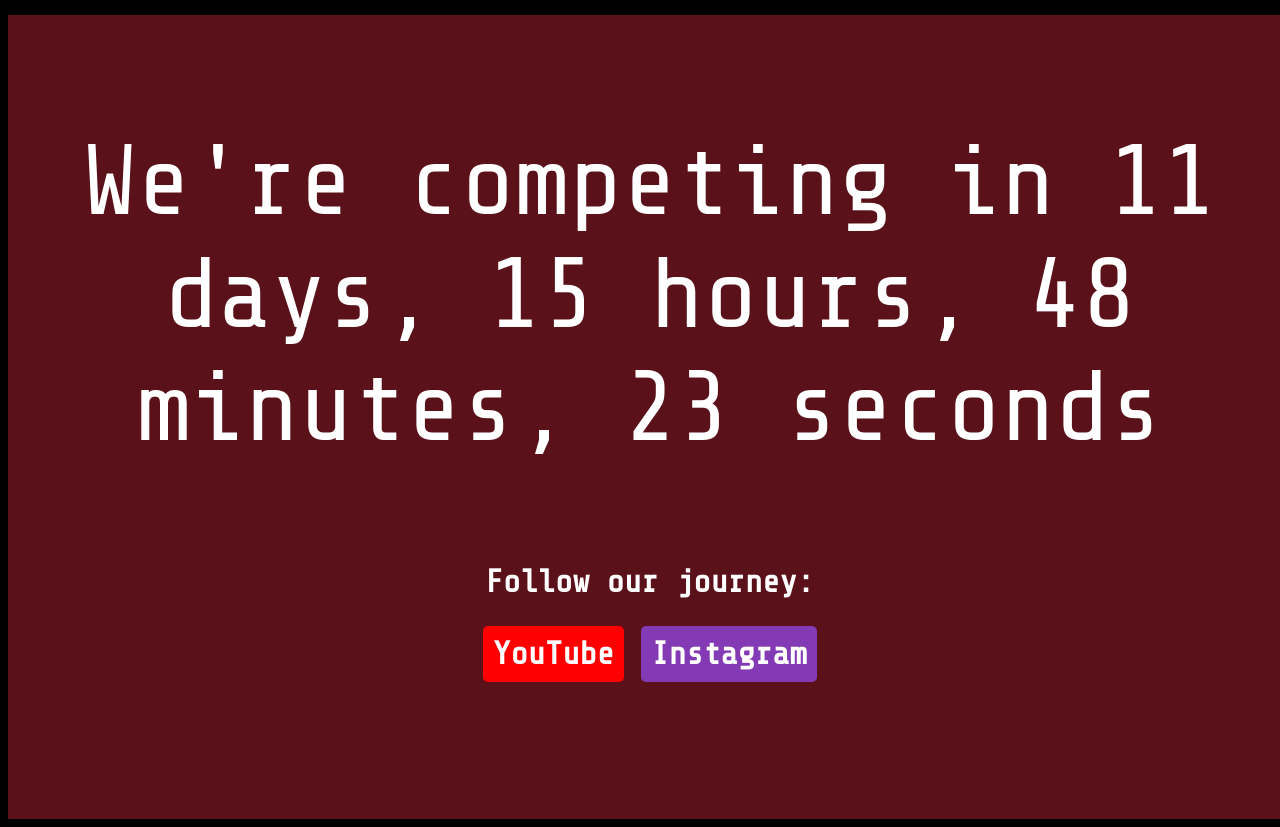
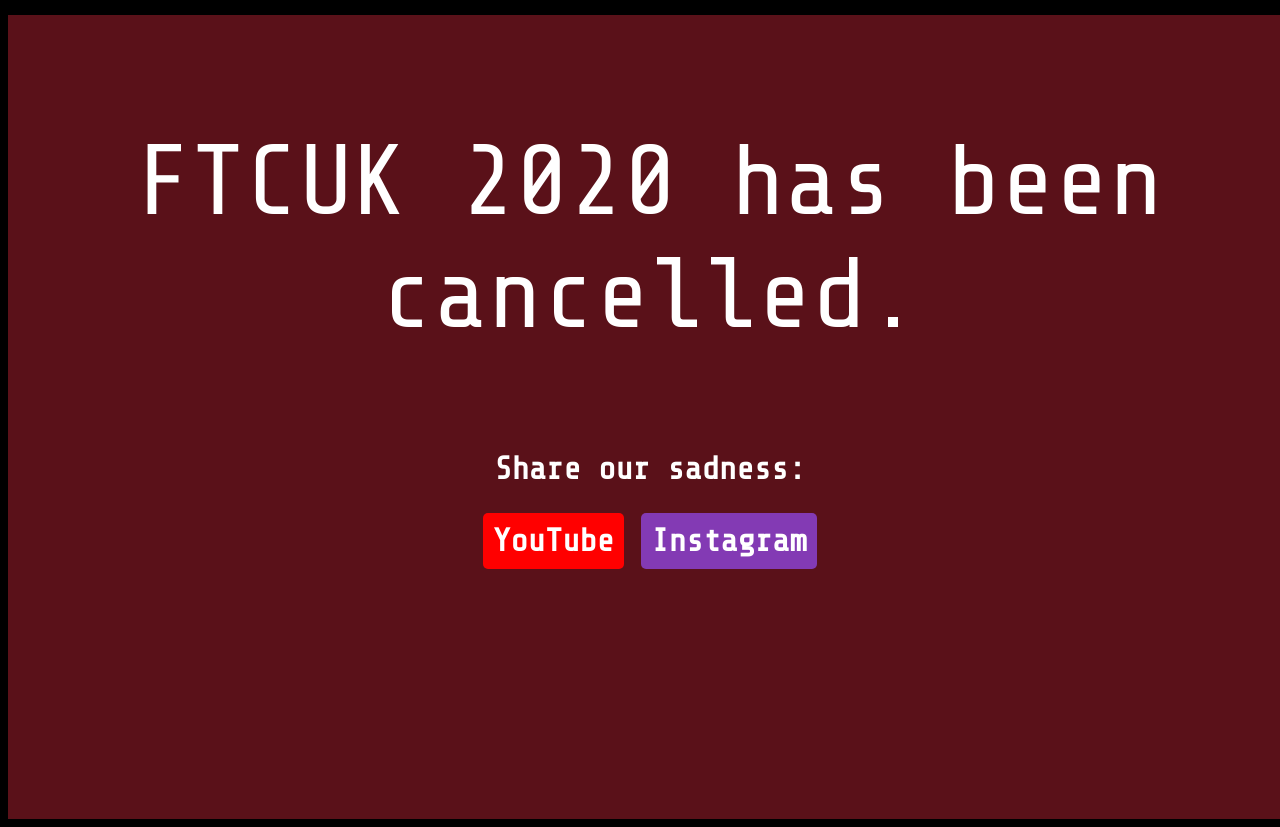
Before and after one commit to FTC-Team-Cranks/ftc-team-cranks.github.io, a plain HTML site: page index.html in a window 1280 px wide. Shown: the part 1100-1927 px from the top of the page. Drawn offline with nearby package versions, Linux system fonts and the light colour scheme.

Commit message:
Updated for Covid19 cancellation

```diff
--- a/index.html
+++ b/index.html
@@ -17,56 +17,10 @@
 	</div>
 	</div>
 	<div class="bg-1 font-para" style="min-height: 100%; height: auto; text-align: center; width: 100%;">
-		<p class="bigfont" id="demo"><noscript>We're competing on 27th March 2020</noscript></p>
-		<script>
-		// Set the date we're counting down to
-		var countDownDate = new Date("Mar 27, 2020 09:00:00").getTime();
-
-		// Update the count down every 1 second
-		var x = setInterval(function() {
-
-		  // Get today's date and time
-		  var now = new Date().getTime();
-
-		  // Find the distance between now and the count down date
-		  var distance = countDownDate - now;
-
-		  // Time calculations for days, hours, minutes and seconds
-		  var days = Math.floor(distance / (1000 * 60 * 60 * 24));
-		  var hours = Math.floor((distance % (1000 * 60 * 60 * 24)) / (1000 * 60 * 60));
-		  var minutes = Math.floor((distance % (1000 * 60 * 60)) / (1000 * 60));
-		  var seconds = Math.floor((distance % (1000 * 60)) / 1000);
-
-		  // Output the result in an element with id="demo"
-		  document.getElementById("demo").innerHTML = "We're competing in "
-
-			if (days > 0) {
-				document.getElementById("demo").innerHTML = document.getElementById("demo").innerHTML + days + " days, "
-			}
-
-			if (hours > 0) {
-				document.getElementById("demo").innerHTML = document.getElementById("demo").innerHTML + hours + " hours, "
-			}
-
-			if (minutes > 0) {
-				document.getElementById("demo").innerHTML = document.getElementById("demo").innerHTML + minutes + " minutes, "
-			}
-
-			if (seconds > 0) {
-				document.getElementById("demo").innerHTML = document.getElementById("demo").innerHTML + seconds + " seconds"
-			}
+		<p class="bigfont" id="demo">FTCUK 2020 has been cancelled.</p>
 
 
-
-		  // If the count down is over, write some text
-		  if (distance < 0) {
-			clearInterval(x);
-			document.getElementById("demo").innerHTML = "We're competing on 27th March 2020";
-		  }
-		}, 1000);
-		</script>
-
-		<h1 style="text-align: center;">Follow our journey:<br><br> <a href="https://www.youtube.com/channel/UCPlrqvcHFtjGA5CjY_Q7zcQ" style="background-color: red; color: white; border-radius: 5px; padding: 10px; text-decoration: none;">YouTube</a> <a href="https://www.instagram.com/team_cranks_ftc/" style="text-decoration: none; background-color: rgb(131,58,180); color: white; border-radius: 5px; padding: 10px; text-decoration: none;">Instagram</a></h1>
+		<h1 style="text-align: center;">Share our sadness:<br><br> <a href="https://www.youtube.com/channel/UCPlrqvcHFtjGA5CjY_Q7zcQ" style="background-color: red; color: white; border-radius: 5px; padding: 10px; text-decoration: none;">YouTube</a> <a href="https://www.instagram.com/team_cranks_ftc/" style="text-decoration: none; background-color: rgb(131,58,180); color: white; border-radius: 5px; padding: 10px; text-decoration: none;">Instagram</a></h1>
 
 	</div>
    </body>
```
